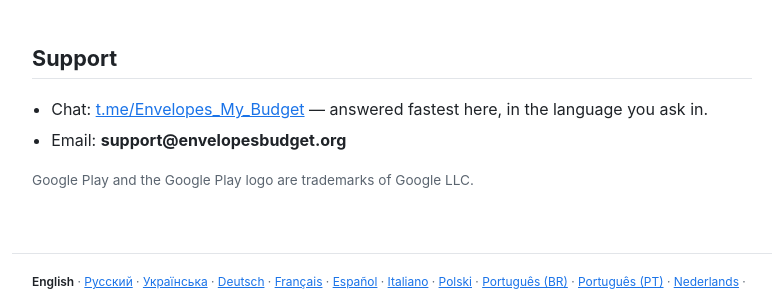
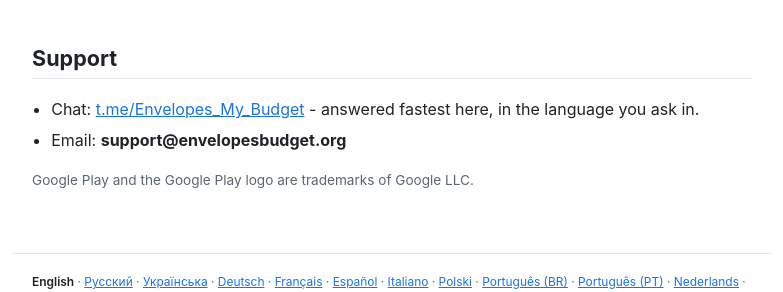
Before and after one commit to envelopesbudget/envelopesbudget.github.io, a Jekyll site: the page built from index.md, in a window 1280 px wide and 900 px high, scrolled down 1847 px. Shown: the part 499-791 px from the top of the window, without its empty margins (248-1031 px from the left). Built offline with Jekyll 4.4.1, drawn with Linux system fonts in a browser that asks for light colours.

```diff
--- a/_includes/cta.html
+++ b/_includes/cta.html
@@ -1,12 +1,12 @@
 {%- comment -%}
-Кнопка в Google Play — одна на все витрины.
+Кнопка в Google Play - одна на все витрины.
 
 Бейдж подставляется по языку страницы, а НАЛИЧИЕ файла проверяется по
 site.static_files: набор Google неполный (нидерландского в нём может не быть),
 и держать рядом ещё и список языков значило бы завести вторую правду, которая
-молча разойдётся с папкой. Положили файл — он подхватился сам; нет файла —
+молча разойдётся с папкой. Положили файл - он подхватился сам; нет файла -
 стоит английский бейдж. Рисовать свой или подписывать чужой нельзя по правилам
-Google Play Badge Guidelines, английский — штатный выход.
+Google Play Badge Guidelines, английский - штатный выход.
 
 До выхода в production (site.play_live: false) вместо бейджа стоит кнопка
 «Скоро в Google Play», ведущая в чат: ссылка на карточку Play у того, кто не
--- a/_includes/langbar.html
+++ b/_includes/langbar.html
@@ -1,10 +1,10 @@
 {%- comment -%}
-Выбор языка. Самоназвания НЕ переводятся — «Deutsch» остаётся «Deutsch» на
+Выбор языка. Самоназвания НЕ переводятся - «Deutsch» остаётся «Deutsch» на
 любой странице; то же правило, что у пикера языков в приложении.
 
 Текущий язык выводится текстом, а не ссылкой: ссылка на страницу, где ты уже
 стоишь, ничего не делает и сбивает с толку. Автоматической подстановки по
-языку браузера НЕТ сознательно — GitHub Pages серверных редиректов не умеет,
+языку браузера НЕТ сознательно - GitHub Pages серверных редиректов не умеет,
 JS-подмена мигает и мешает индексации, а угаданный неверно язык раздражает
 (русскоязычный в Германии получил бы немецкую страницу).
 {%- endcomment -%}
--- a/_layouts/default.html
+++ b/_layouts/default.html
@@ -15,7 +15,7 @@
 
 {%- comment -%}
 Языковые версии объявляются ЯВНО, иначе поисковик считает двенадцать витрин
-дублями и показывает одну на всех. Витрины перечисляются по _data/langs.json —
+дублями и показывает одну на всех. Витрины перечисляются по _data/langs.json -
 одно место правды на страницы, переключатель и эти теги; политика переведена
 только на два языка и объявляет свою пару сама.
 {%- endcomment -%}
@@ -48,7 +48,7 @@
 
 {%- if page.layout == 'showcase' %}
 {%- assign p = site.data.pages[page.lang] %}
-<!-- Разметка приложения: она ЧЕСТНАЯ и такой обязана остаться. Оценок нет —
+<!-- Разметка приложения: она ЧЕСТНАЯ и такой обязана остаться. Оценок нет -
      aggregateRating не выдумываем; цена сегодня 0, и при появлении подписки
      (#61) это поле придётся поправить вместе с ценой. -->
 <script type="application/ld+json">
--- a/_layouts/showcase.html
+++ b/_layouts/showcase.html
@@ -3,7 +3,7 @@ layout: default
 ---
 {%- comment -%}
 Витрина. Текст НЕ лежит в странице: он приходит из _data/pages.json (разобран
-из store/play-listing.md — тех самых описаний, что уже опубликованы в Play и
+из store/play-listing.md - тех самых описаний, что уже опубликованы в Play и
 проверены) и из _data/i18n.json (подписи вокруг них).
 
 Так сделано ради двенадцати языков: держи мы текст в страницах, правка одной
@@ -36,7 +36,7 @@ layout: default
 
 {%- comment -%}
 Секции идут как в карточке Play, в том же порядке: «без аккаунта», функции,
-синхронизация, копии, безопасность, языки. Заголовки там набраны ЗАГЛАВНЫМИ —
+синхронизация, копии, безопасность, языки. Заголовки там набраны ЗАГЛАВНЫМИ -
 для магазина это норма, для страницы нет, поэтому выводим их обычным
 регистром через capitalize.
 {%- endcomment -%}
@@ -59,7 +59,7 @@ layout: default
   {%- comment -%}
   Политика переведена только на два языка, и это решение: юридический текст,
   за который мы отвечаем, не переводится машинно. С остальных языков ведём
-  честно — на английскую версию, не притворяясь, что она локализована.
+  честно - на английскую версию, не притворяясь, что она локализована.
   {%- endcomment -%}
   {%- if page.lang == 'ru' %}
   <li><a href="/privacy/">{{ t.policy_own }}</a></li>
@@ -72,7 +72,7 @@ layout: default
 
 <h2>{{ t.support_title }}</h2>
 <ul>
-  <li>{{ t.support_chat }}: <a href="https://t.me/Envelopes_My_Budget">t.me/Envelopes_My_Budget</a> — {{ t.support_chat_note }}.</li>
+  <li>{{ t.support_chat }}: <a href="https://t.me/Envelopes_My_Budget">t.me/Envelopes_My_Budget</a> - {{ t.support_chat_note }}.</li>
   <li>{{ t.support_email }}: <strong>support@envelopesbudget.org</strong></li>
 </ul>
 
--- a/assets/style.css
+++ b/assets/style.css
@@ -73,10 +73,10 @@ li { margin: .35em 0; }
 }
 
 .cta { margin: 18px 0 6px; }
-/* Бейдж Google Play: высота не меньше 28px, а свободное поле вокруг — не
+/* Бейдж Google Play: высота не меньше 28px, а свободное поле вокруг - не
    меньше четверти его высоты. Оба числа из Google Play Badge Guidelines,
    поэтому и живут здесь константами: 71px высоты при 18px поля дают запас.
-   Перекрашивать, растягивать и обрезать бейдж нельзя — отсюда width:auto. */
+   Перекрашивать, растягивать и обрезать бейдж нельзя - отсюда width:auto. */
 .cta .badge { height: 71px; width: auto; margin: 18px 0; display: block; }
 .cta-soon {
   display: inline-block; padding: 12px 20px; border-radius: 8px;
```
